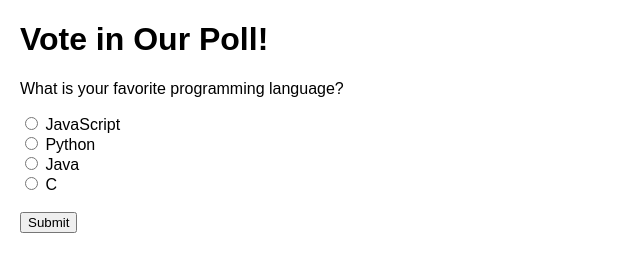
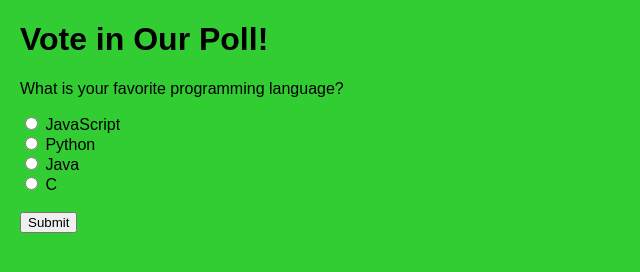
Before and after one commit to njcobb/tip20base, a website: page index.html in a window 1280 px wide. Shown: the whole page, without its empty margins (0-640 px from the left). Drawn offline with Linux system fonts and the light colour scheme; no server answers.

Commit message:
Background Color Change

```diff
--- a/style.css
+++ b/style.css
@@ -1,4 +1,5 @@
 body {
+    background-color: #32CD32;
     font-family: Arial, sans-serif;
     margin: 20px;
 }
```
